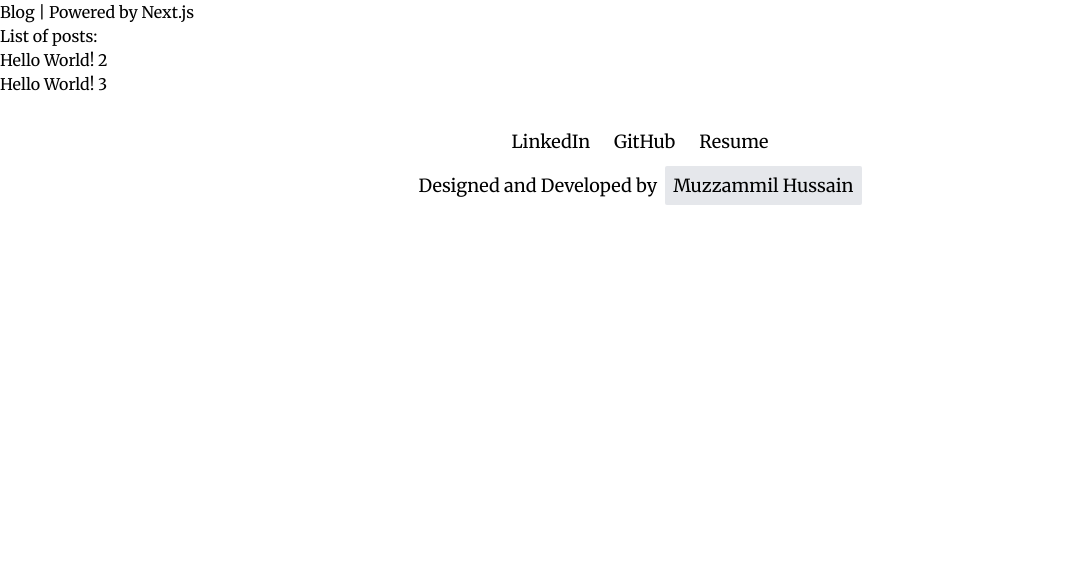
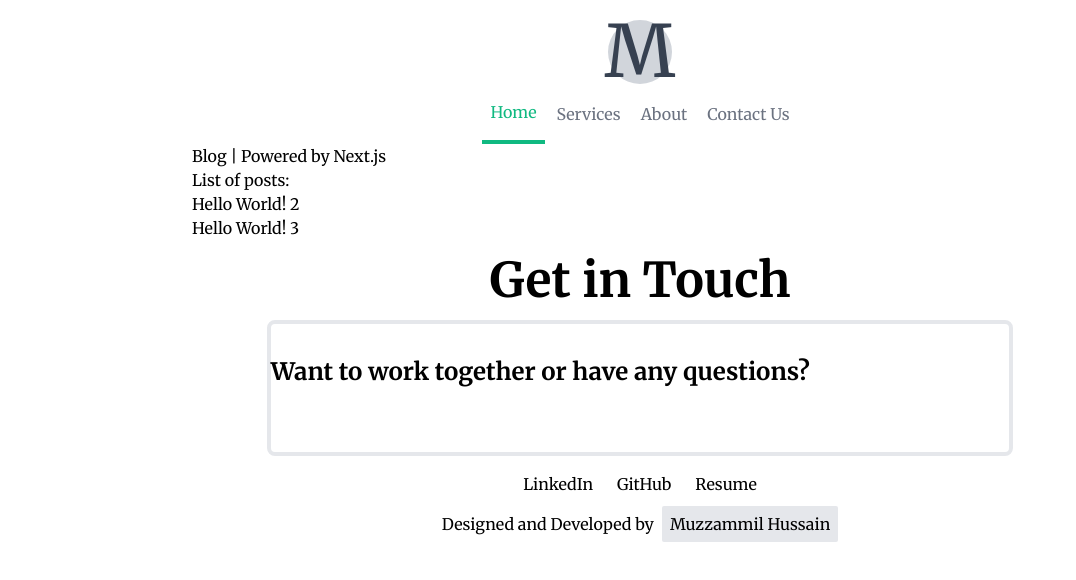
Before and after one commit to muzzammilh/portfolio-and-blog, a Next.js app: page / in a window 1280 px wide. Shown: the top 580 px of the page, without its empty margins (0-1076 px from the left). Built offline with nearby package versions, Linux system fonts and the light colour scheme.

Commit message:
Fixed the production build issue

```diff
--- a/components/footer.js
+++ b/components/footer.js
@@ -1,14 +1,30 @@
 export default function Footer() {
   return (
     <footer>
-      <div className="flex my-4 justify-center items-center flex-col text-lg">
+      <div className="flex my-4 justify-center items-center flex-col">
+        <h3 className="text-5xl font-bold pb-4">Get in Touch</h3>
+        <div className="box w-1/2 mx-auto py-8 border-solid border-4 rounded-lg sm:w-10/12">
+          <p className="font-bold text-2xl pb-16 sm:pb-8">
+            Want to work together or have any questions?
+          </p>
+        </div>
+
         <div className="my-4">
-          <a href="#" target="_blank" rel="noreferrer" className="px-3">LinkedIn</a>
-          <a href="#" target="_blank" rel="noreferrer" className="px-3">GitHub</a>
-          <a href="#" target="_blank" rel="noreferrer" className="px-3">Resume</a>
+          <a href="#" target="_blank" rel="noreferrer" className="px-3">
+            LinkedIn
+          </a>
+          <a href="#" target="_blank" rel="noreferrer" className="px-3">
+            GitHub
+          </a>
+          <a href="#" target="_blank" rel="noreferrer" className="px-3">
+            Resume
+          </a>
         </div>
         <p className="col-end-3">
-          Designed and Developed by<span className="bg-gray-200 p-2 ml-2 rounded-sm">Muzzammil Hussain</span>
+          Designed and Developed by
+          <span className="bg-gray-200 p-2 ml-2 rounded-sm">
+            Muzzammil Hussain
+          </span>
         </p>
       </div>
     </footer>
--- a/components/header.js
+++ b/components/header.js
@@ -1,6 +1,11 @@
+import Logo from '@components/logo';
+import Nav from '@components/nav';
+
 export default function Header() {
   return (
     <header>
+      {/* <Logo /> */}
+      <Nav />
       <p>Blog | Powered by Next.js</p>
     </header>
   );
--- /dev/null
+++ b/components/logo.js
@@ -0,0 +1,8 @@
+export default function Logo() {
+    return (
+      <div className="flex items-center justify-center">
+        <div className="rounded-full h-16 w-16 flex items-center justify-center bg-gray-300 mt-5 text-7xl text-gray-700">M</div>
+      </div>
+
+    );
+  }
--- /dev/null
+++ b/components/nav.js
@@ -0,0 +1,44 @@
+import Logo from './logo';
+
+export default function Nav() {
+
+  return (
+    <>
+      <Logo />
+      <nav className="bg-white flex items-center justify-center">
+        <div className="max-w-6xl mx-auto px-4">
+          <div className="flex justify-between">
+            <div className="flex space-x-7">
+              <div className="flex items-center space-x-1">
+                <a
+                  href=""
+                  className="py-4 px-2 text-green-500 border-b-4 border-green-500"
+                >
+                  Home
+                </a>
+                <a
+                  href=""
+                  className="py-4 px-2 text-gray-500 hover:text-green-500 transition duration-300"
+                >
+                  Services
+                </a>
+                <a
+                  href=""
+                  className="py-4 px-2 text-gray-500 hover:text-green-500 transition duration-300"
+                >
+                  About
+                </a>
+                <a
+                  href=""
+                  className="py-4 px-2 text-gray-500 hover:text-green-500 transition duration-300"
+                >
+                  Contact Us
+                </a>
+              </div>
+            </div>
+          </div>
+        </div>
+      </nav>
+    </>
+  );
+}
--- a/layouts/default.js
+++ b/layouts/default.js
@@ -5,7 +5,7 @@ import Footer from '@components/footer';
 export default function DefaultLayout(props) {
   return (
     <main>
-      <div className="container mx-auto">
+      <div className="container mx-auto max-w-4xl">
         <Head>
           <title>{props.title}</title>
           <meta name="description" content={props.description} />
--- a/pages/api/index.js
+++ b/pages/api/index.js
@@ -1,56 +1,56 @@
-import fs from 'fs';
-import path from 'path';
+// import fs from 'fs';
+// import path from 'path';
 
-import matter from 'gray-matter';
-import remark from 'remark'; // TODO
-import { html } from 'remark-html';
-import { unified } from 'unified';
-import { markdown } from 'remark-parse';
-import { highlight } from 'remark-highlight.js';
+// import matter from 'gray-matter';
+// import remark from 'remark'; // TODO
+// import { html } from 'remark-html';
+// import { unified } from 'unified';
+// import { markdown } from 'remark-parse';
+// import { highlight } from 'remark-highlight.js';
 
-export function getAllPosts() {
-  // get the posts directory path
-  const postsDirectory = path.join(process.cwd(), '_posts');
+// export function getAllPosts() {
+//   // get the posts directory path
+//   const postsDirectory = path.join(process.cwd(), '_posts');
 
-  // read all file names from the posts directory
-  const filenames = fs.readdirSync(postsDirectory);
+//   // read all file names from the posts directory
+//   const filenames = fs.readdirSync(postsDirectory);
 
-  // read files one by one
-  return filenames.map((filename) => {
-    const file = fs.readFileSync(
-      path.join(process.cwd(), '_posts', filename),
-      'utf8'
-    );
+//   // read files one by one
+//   return filenames.map((filename) => {
+//     const file = fs.readFileSync(
+//       path.join(process.cwd(), '_posts', filename),
+//       'utf8'
+//     );
 
-    // get frontmatter
-    const { data } = matter(file);
+//     // get frontmatter
+//     const { data } = matter(file);
 
-    // get slug from filename
-    const slug = filename.replace(/\.md$/, '');
+//     // get slug from filename
+//     const slug = filename.replace(/\.md$/, '');
 
-    // return combined frontmatter and slug; build permalink
-    return {
-      ...data,
-      slug,
-      permalink: `/posts/${slug}`,
-    };
+//     // return combined frontmatter and slug; build permalink
+//     return {
+//       ...data,
+//       slug,
+//       permalink: `/posts/${slug}`,
+//     };
 
-  });
-}
+//   });
+// }
 
-export async function getPostBySlug(slug) {
-  const file = fs.readFileSync(path.join(process.cwd(), '_posts', `${slug}.md`), 'utf8');
+// export async function getPostBySlug(slug) {
+//   const file = fs.readFileSync(path.join(process.cwd(), '_posts', `${slug}.md`), 'utf8');
 
-  const { content, data } = matter(file);
+//   const { content, data } = matter(file);
 
-  // const body = remark().use(html).processSync(content).toString();
-  const body = await unified().use(markdown).use(highlight).use(html).process(content);
+//   // const body = remark().use(html).processSync(content).toString();
+//   const body = await unified().use(markdown).use(highlight).use(html).process(content);
 
-  return {
-    ...data,
-    body,
-  };
-}
+//   return {
+//     ...data,
+//     body,
+//   };
+// }
 
 // export async function getAllPosts1() {
 //   const context = require.context('../../posts', false, /\.md$/);
--- a/pages/index.js
+++ b/pages/index.js
@@ -3,7 +3,6 @@ import Link from 'next/link';
 import { getAllPosts } from '@api';
 
 export default function Blog(props) {
-  console.log(props);
   return (
     <DefaultLayout title={props.title} description={props.description}>
       <p>List of posts:</p>
--- a/styles/globals.css
+++ b/styles/globals.css
@@ -1,4 +1,5 @@
 @import url('https://fonts.googleapis.com/css2?family=Merriweather:wght@400;700&display=swap');
+@import url('https://cdnjs.cloudflare.com/ajax/libs/animate.css/4.1.1/animate.min.css');
 
 @tailwind base;
 @tailwind components;
```
